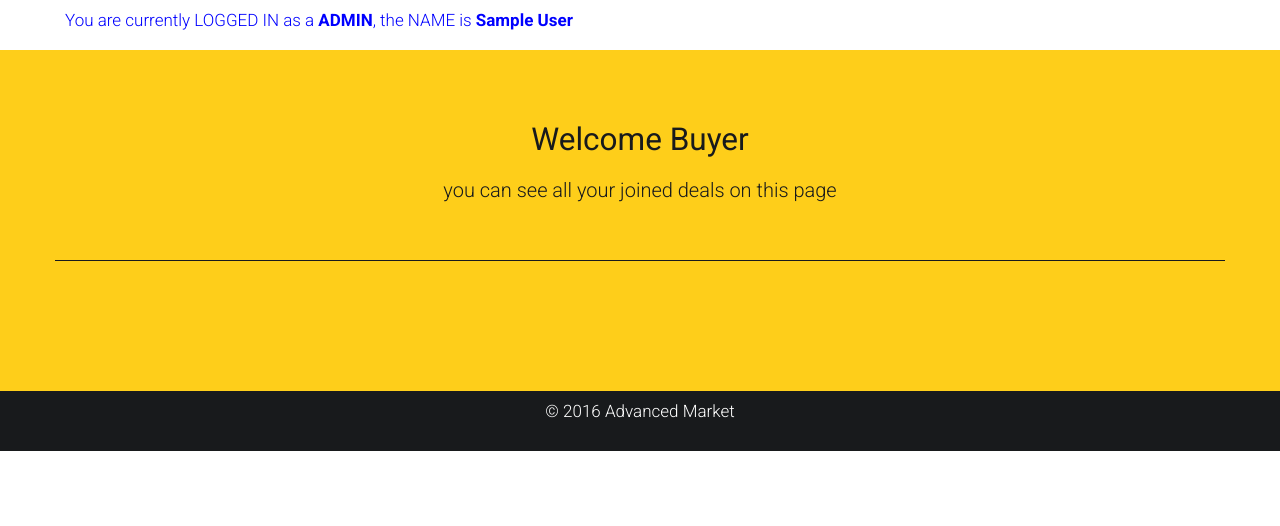
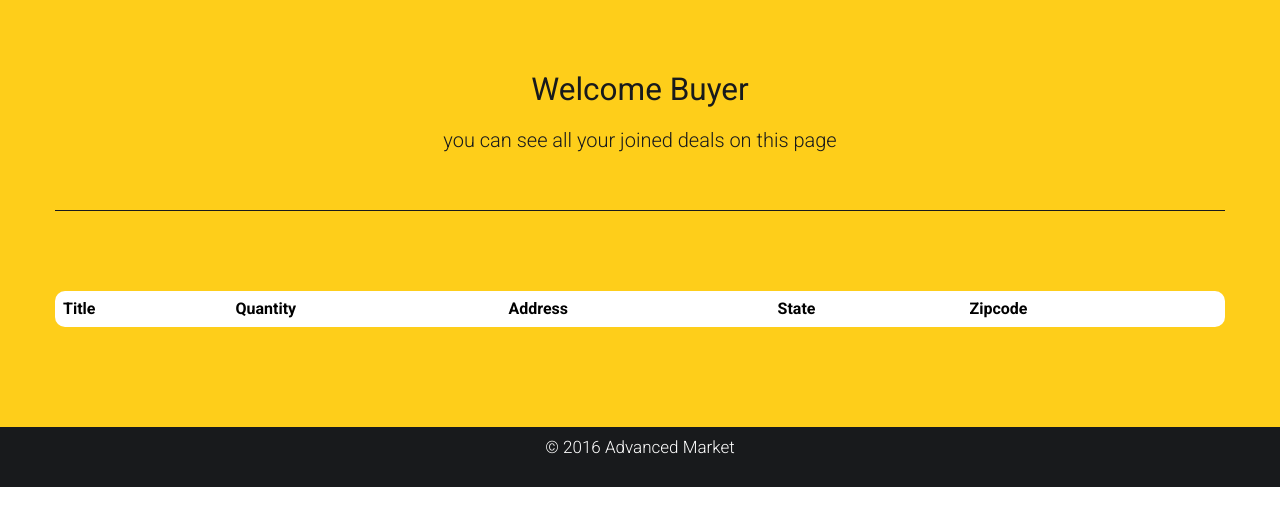
Before and after one commit to kevincsuf/AdvancedMarket, a PHP site: page /buyer_view.php in a window 1280 px wide. Shown: the part 70-596 px from the top of the page. Run offline with PHP 8.4, Linux system fonts and the light colour scheme; the visitor is signed in with stand-in values (Sample User, id 1); data comes from the database, SQL or seed files in the repository; lists and menus that the app fills with data are empty.

Commit message:
Added buyer code

```diff
--- a/internationaltrade/buyer_view.php
+++ b/internationaltrade/buyer_view.php
@@ -6,14 +6,8 @@ require_once("./libs/_incl_confirm_login.php");
 $user_member_type = $_SESSION["utype"];
 $user_id = $_SESSION["uid"];
 $user_name = $_SESSION["uname"];
-$message = "";
-if (isset($_SESSION["uid"])) {
+$user_key=$_SESSION["ukey"]
 
-    $message = "You are currently LOGGED IN as a <b>".strtoupper($_SESSION["utype"])."</b>, the NAME is <b>".$_SESSION["uname"]."</b>";
-}
-else {
-    $message = "You are currently <b>LOGGED OUT</b>";
-}
 
 
 ?>
@@ -32,7 +26,7 @@ else {
 			<div class = "container">
 
 
-            <p><font color="blue"><?php echo $message ?></font></p>
+
 		</div>
 		<!-- Registeration section start -->
 		<div id="contact" class="contact">
@@ -49,7 +43,52 @@ else {
 
                 <div class="container">
 
+								<div class="table-responsive price-table">
+				  <table class="table price-column">
+					<thead>
+					  <tr>
 
+						<th>Title</th>
+						<th>Quantity</th>
+						<th>Address</th>
+						<th>State</th>
+						<th>Zipcode</th>
+
+					  </tr>
+					</thead>
+					<tbody>
+
+					  <?php
+						$var_display_deal = "SELECT create_deal_id,order_quantity,address,state,zipcode FROM join_deal WHERE user_id='$user_key'";
+						$var_run_display_deal = mysqli_query($con,$var_display_deal);
+
+						while($var_row_display_deal = mysqli_fetch_array($var_run_display_deal))
+						{
+							$var_display_deal_id = $var_row_display_deal['create_deal_id'];
+							$var_display_deal_qty = $var_row_display_deal['order_quantity'];
+							$var_display_address = $var_row_display_deal['address'];
+							$var_display_state = $var_row_display_deal['state'];
+							$var_display_zipcode = $var_row_display_deal['zipcode'];
+
+							echo "<tr>
+							 <td> <a href= 'deal_details.php?deal_url_id=$var_display_deal_id'> $var_display_deal_id </a></td>
+							 <td> $var_display_deal_qty </td>
+							 <td> $var_display_address </td>
+							 <td> $var_display_state </td>
+							 <td> $var_display_zipcode </td>
+
+							</tr>";
+						}
+						?>
+
+
+
+
+					</tbody>
+
+					</table>
+				 </div>
+			   </div>
 
 
 
```
